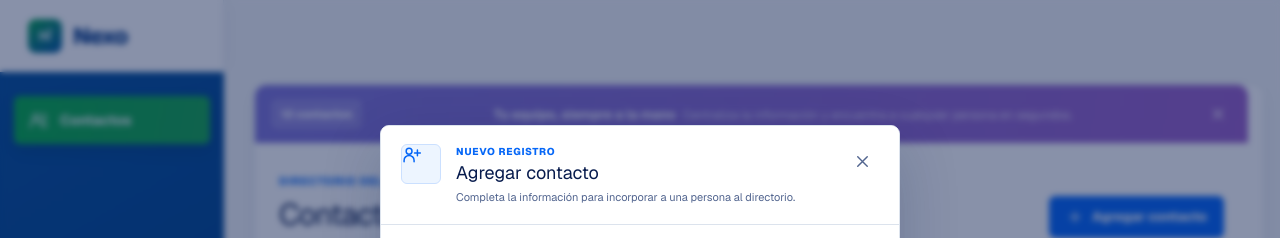
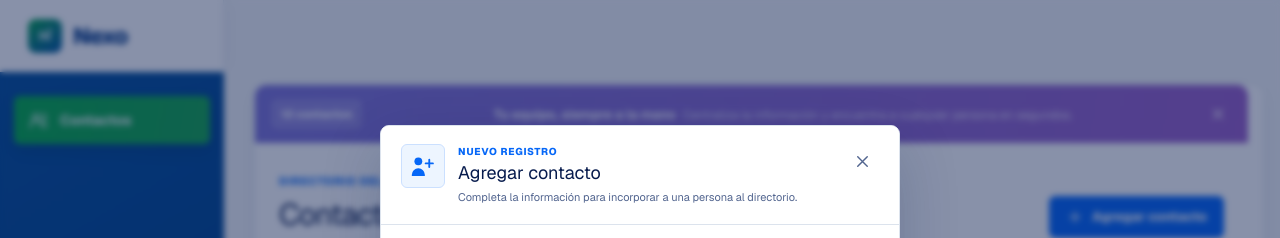
Before and after one commit to moncadayunuen/test_geest_app, a Next.js app: page / in a window 1280 px wide. Both pictures are taken after typing "Sample" into the empty fields and a click on the button "Agregar contacto". Shown: the top 238 px of the page. Built offline with nearby package versions, Linux system fonts and the light colour scheme; no server answers.

Commit message:
Center and clarify contact icon

```diff
--- a/components/add-contact-modal/add-contact-modal.scss
+++ b/components/add-contact-modal/add-contact-modal.scss
@@ -22,12 +22,16 @@
   }
 
   .modal-icon {
-    width: 40px;
-    height: 40px;
+    display: grid;
+    width: 44px;
+    height: 44px;
+    place-items: center;
     border: 1px solid #cbe0ff;
     border-radius: $radius-sm;
     background: #edf5ff;
     color: $color-blue;
+
+    svg { transform: translateX(-1px); }
   }
 
   .modal-heading {
--- a/components/add-contact-modal/add-contact-modal.tsx
+++ b/components/add-contact-modal/add-contact-modal.tsx
@@ -59,7 +59,7 @@ export function AddContactModal({ onClose, onAdd }: Props) {
       >
         <div className="modal-header">
           <div className="modal-icon">
-            <Icon name="user-plus" size={20} />
+            <Icon name="user-plus" size={25} />
           </div>
           <div className="modal-heading">
             <p>Nuevo registro</p>
--- a/components/contact-manager/contact-manager.scss
+++ b/components/contact-manager/contact-manager.scss
@@ -313,7 +313,7 @@
 .modal-card { max-height: calc(100vh - 36px); overflow: auto; background: $color-white; animation: modal-in .22s ease both; }
 .modal-header {
   @apply grid items-start;
-  grid-template-columns: 42px 1fr 34px;
+  grid-template-columns: 44px 1fr 34px;
   gap: 13px;
 }
 .modal-body { @apply grid; }
--- a/components/icon/icon.tsx
+++ b/components/icon/icon.tsx
@@ -34,9 +34,13 @@ const paths: Record<IconName, ReactNode> = {
   trash: <><path d="M4 7h16M9 7V4h6v3M7 7l1 14h8l1-14M10 11v6M14 11v6" /></>,
   'user-plus': (
     <>
-      <circle cx="8.5" cy="7.5" r="3.5" />
-      <path d="M2.5 20v-1.5a6 6 0 0 1 12 0V20" />
-      <path d="M18.5 6v7M15 9.5h7" />
+      <circle cx="8" cy="7" r="3.75" fill="currentColor" stroke="none" />
+      <path
+        d="M1.75 20a6.25 6.25 0 0 1 12.5 0v1h-12.5v-1Z"
+        fill="currentColor"
+        stroke="none"
+      />
+      <path d="M18.5 5.5v7M15 9h7" />
     </>
   ),
   users: <><circle cx="9" cy="8" r="4" /><path d="M2 21v-2a7 7 0 0 1 14 0v2M17 4a4 4 0 0 1 0 8M18 15a6 6 0 0 1 4 6" /></>,
```
